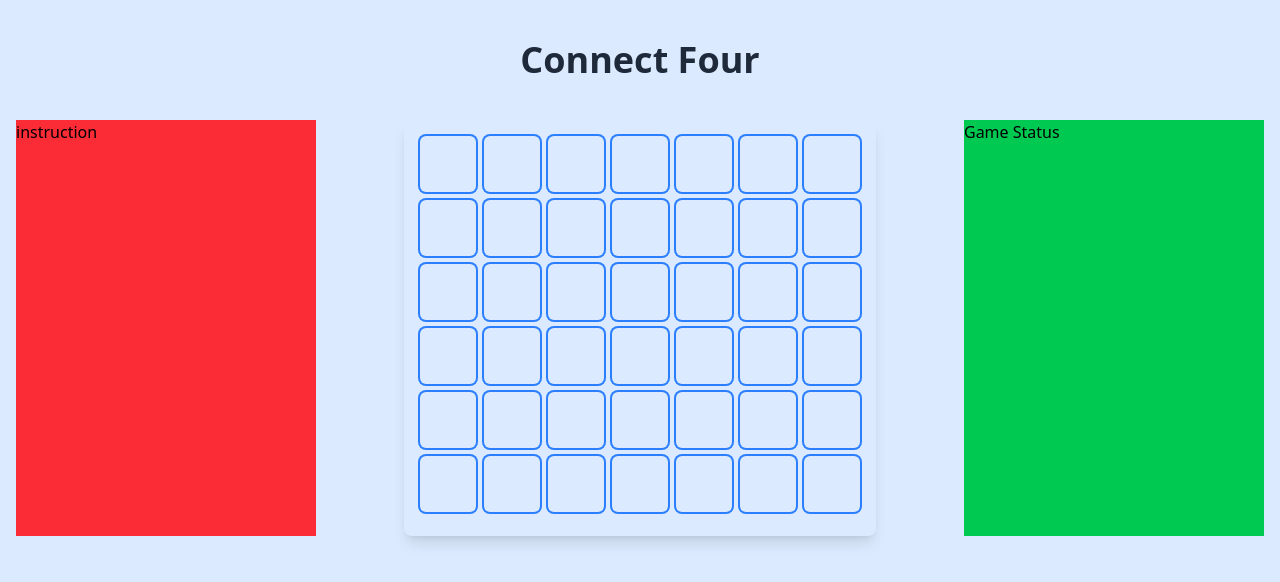
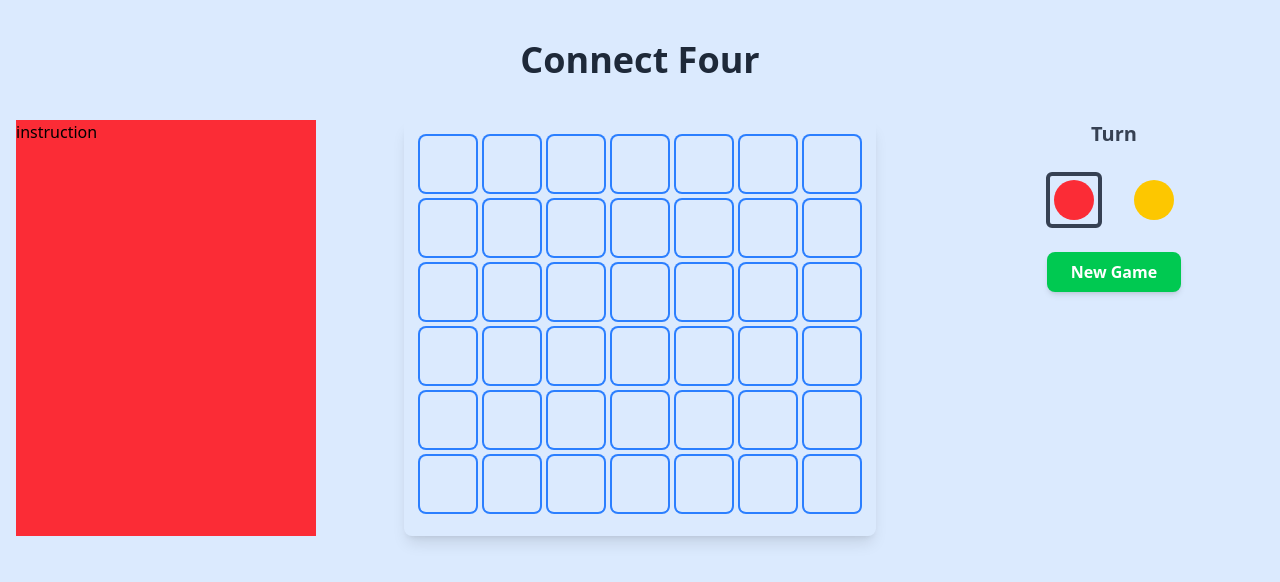
Before and after one commit to sehajini1/Connect-four, a React (Vite) app: page / in a window 1280 px wide. Shown: the top 582 px of the page. Built offline with nearby package versions, Linux system fonts and the light colour scheme.

Commit message:
added winner circles

```diff
--- a/src/components/GamePage.jsx
+++ b/src/components/GamePage.jsx
@@ -94,8 +94,11 @@ export default function GamePage(){
                     />
                 </div>
 
-                <div className="w-1/4 min-w-[200px] bg-green-500">
+                <div className="w-1/4 min-w-[200px]">
                     <GameStatusComponent
+                        currentPlayer={currentPlayer}
+                        winner={winner}
+                        resetGame={resetGame}
                     />
                 </div>
             </div>
--- a/src/components/GameStatusComponent.jsx
+++ b/src/components/GameStatusComponent.jsx
@@ -1,9 +1,47 @@
 import React from "react";
 
-export default function GameStatusComponent(){
-    return(
+export default function GameStatusComponent({ currentPlayer, winner, resetGame }) {
+    return (
+        <div className="flex flex-col items-center space-y-6">
+      {winner ? (
         <>
-        Game Status
+          <h2 className="text-2xl font-bold text-green-600">Winner</h2>
+          <div
+            className={`w-12 h-12 rounded-full ${
+              winner === 1 ? "bg-red-500" : "bg-yellow-400"
+            }`}
+          ></div>
         </>
+      ) : (
+        <>
+          <h2 className="text-xl font-bold text-gray-700">Turn</h2>
+          <div className="flex gap-6">
+            {[1, 2].map((player) => (
+              <div
+                key={player}
+                className={`w-14 h-14 rounded-md flex items-center justify-center ${
+                  currentPlayer === player
+                    ? "border-4 border-gray-700"
+                    : "none"
+                }`}
+              >
+                <div
+                  className={`w-10 h-10 rounded-full ${
+                    player === 1 ? "bg-red-500" : "bg-yellow-400"
+                  }`}
+                />
+              </div>
+            ))}
+          </div>
+        </>
+      )}
+
+      <button
+        onClick={resetGame}
+        className="px-6 py-2 bg-green-500 text-white rounded-lg hover:bg-green-600 font-semibold shadow-md"
+      >
+        New Game
+      </button>
+    </div>
     );
 }
```
